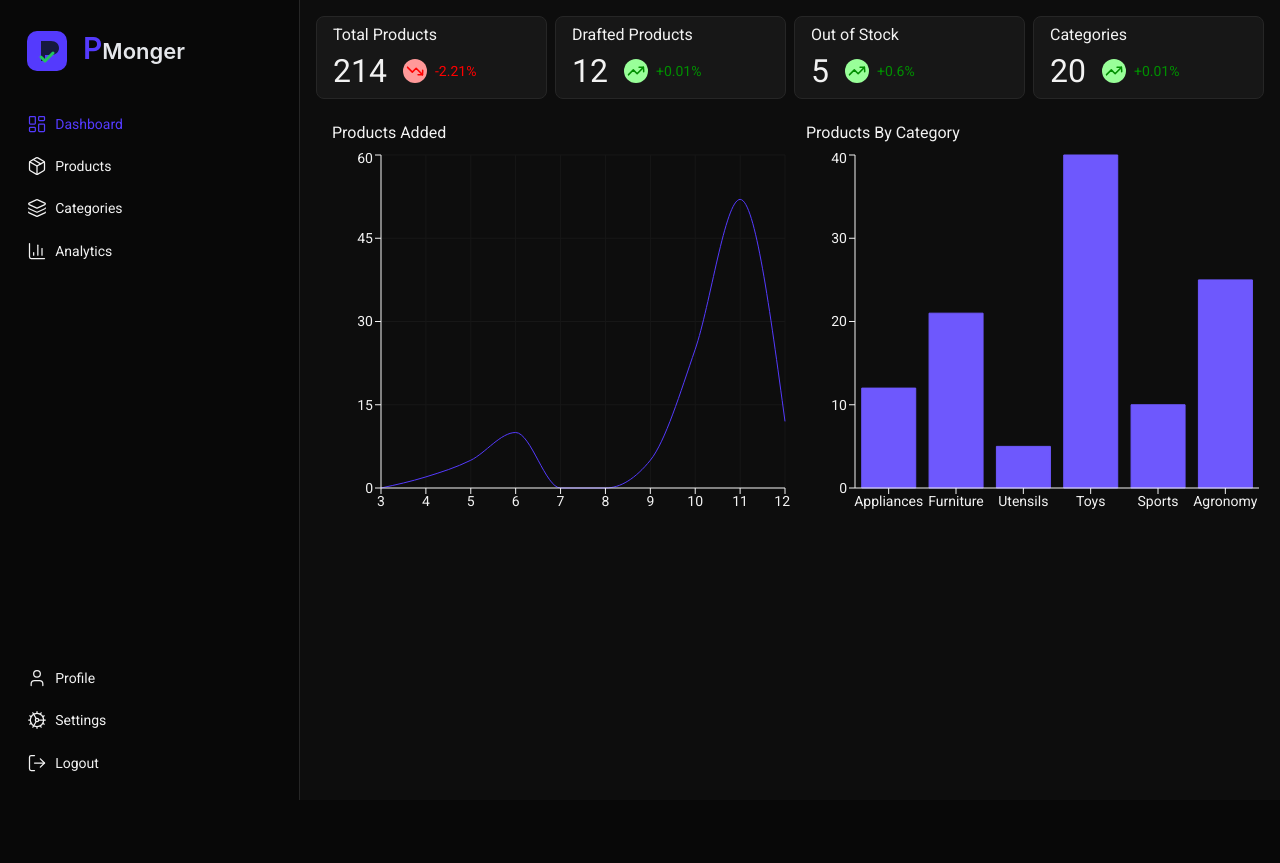
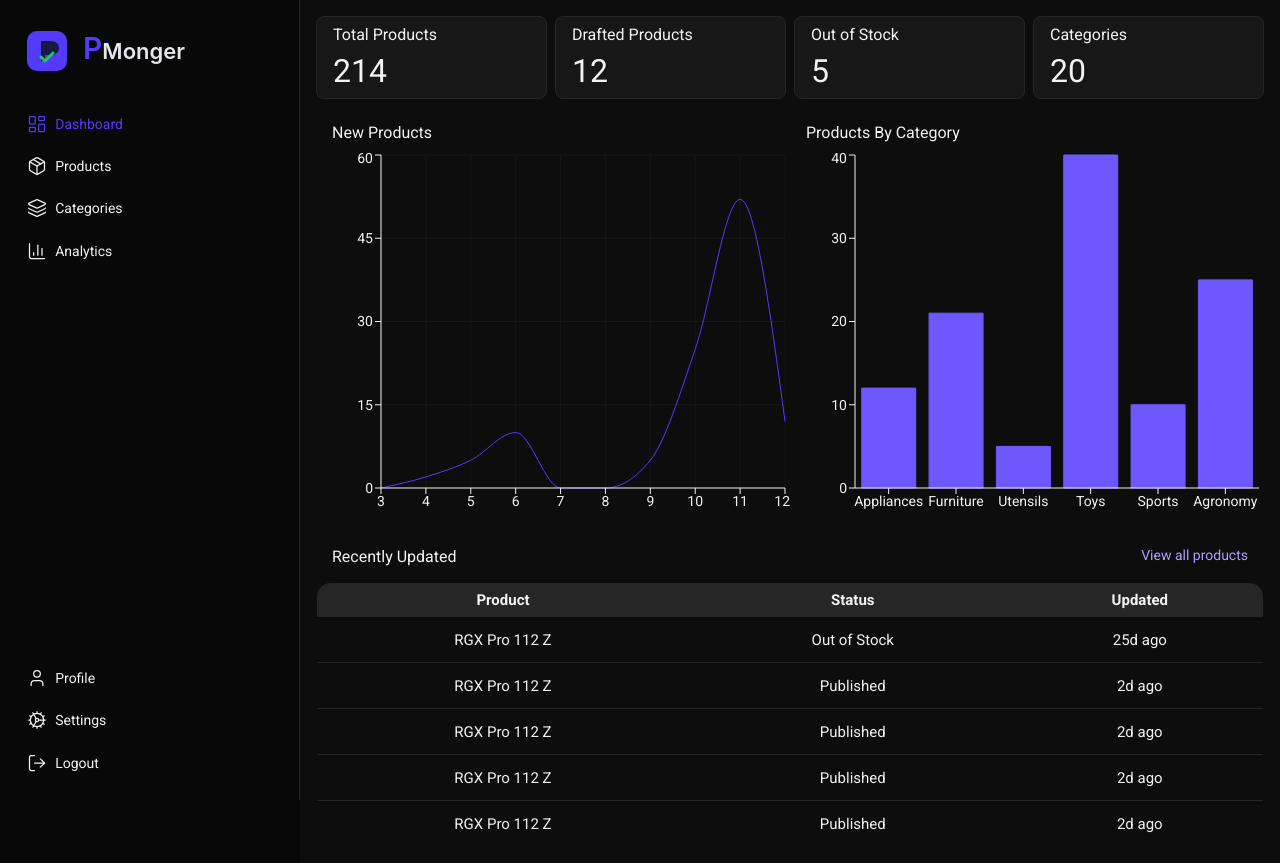
Before and after one commit to Shubham1823L/pmonger, a Next.js app in the folder web/: page /dashboard in a window 1280 px wide. Before the commit the page ends 800 px from the top, so only its background shows below. Built offline with nearby package versions, Linux system fonts and the light colour scheme.

Commit message:
dashboard ui done

```diff
--- a/web/app/(BaseLayout)/dashboard/dashboard.module.css
+++ b/web/app/(BaseLayout)/dashboard/dashboard.module.css
@@ -33,6 +33,7 @@
 
     >span:last-child {
         font-size: 14px;
+        display: none;
     }
 
     >span:first-child {
@@ -53,9 +54,10 @@
 }
 
 /* Chart */
-.charts{
+.charts {
     display: flex;
 }
+
 .chartWrapper {
     min-height: 400px;
     display: flex;
@@ -68,3 +70,70 @@
 .chartHeader {
     padding-inline-start: 1rem;
 }
+
+/* Table */
+.tableWrapper {
+    flex: 1;
+    display: flex;
+    flex-direction: column;
+    gap: 1rem;
+    /* border: 1px solid aqua; */
+
+}
+
+.tableHeader {
+    padding-inline: 1rem;
+    display: flex;
+
+    /* border: 1px solid red; */
+    a {
+        margin-left: auto;
+        font-size: 14px;
+        color: var(--primary-200);
+        transition: all .15s linear;
+
+        &:hover{
+            text-decoration: underline;
+            color: var(--primary-300);
+        }
+        &:active{
+            color: var(--primary-200);
+        }
+    }
+}
+
+.table {
+    border-collapse: collapse;
+    font-size: 15px;
+    height: 265px;
+    border: 1px solid var(--neutral-border);
+    border-radius: 15px;
+    overflow: hidden;
+
+    thead {
+        background-color: var(--neutral-border);
+        border-bottom: 1px solid var(--neutral-border);
+
+    }
+
+
+    tr {
+        border-bottom: 1px solid var(--neutral-border);
+    }
+
+    th {
+        padding: .5em;
+    }
+
+
+    td {
+        padding: .5em 1em;
+        text-align: center;
+
+        a:hover{
+            color: var(--primary-200);
+        }
+    }
+
+
+}
--- a/web/app/(BaseLayout)/dashboard/page.tsx
+++ b/web/app/(BaseLayout)/dashboard/page.tsx
@@ -4,9 +4,10 @@ import { Metadata } from 'next'
 import TopCard from '@/components/Dashboard/TopCard'
 import ProductsByDayChart from '@/components/Dashboard/charts/ProductsByDayChart'
 import ProductsByCategoryChart from '@/components/Dashboard/charts/ProductsByCategoryChart'
+import Link from 'next/link'
 
 export const metadata: Metadata = {
-  title: "Dashboard"
+  title: "Dashboard - PMonger"
 }
 
 const Dashboard = () => {
@@ -48,6 +49,49 @@ const Dashboard = () => {
         <ProductsByCategoryChart data={data2} />
       </div>
 
+      <div className={styles.tableWrapper}>
+        <div className={styles.tableHeader}>
+          <span>Recently Updated</span>
+          <Link href={'/products'}>View all products</Link>
+        </div>
+        <table className={styles.table}>
+          <thead>
+            <tr>
+              <th>Product</th>
+              <th>Status</th>
+              <th>Updated</th>
+            </tr>
+          </thead>
+          <tbody>
+            <tr>
+              <td><Link href={`/products`}>RGX Pro 112 Z</Link></td>
+              <td>Out of Stock</td>
+              <td>25d ago</td>
+            </tr>
+            <tr>
+              <td><Link href={`/products`}>RGX Pro 112 Z</Link></td>
+              <td>Published</td>
+              <td>2d ago</td>
+            </tr>
+            <tr>
+              <td><Link href={`/products`}>RGX Pro 112 Z</Link></td>
+              <td>Published</td>
+              <td>2d ago</td>
+            </tr>
+            <tr>
+              <td><Link href={`/products`}>RGX Pro 112 Z</Link></td>
+              <td>Published</td>
+              <td>2d ago</td>
+            </tr>
+            <tr>
+              <td><Link href={`/products`}>RGX Pro 112 Z</Link></td>
+              <td>Published</td>
+              <td>2d ago</td>
+            </tr>
+          </tbody>
+        </table>
+      </div>
+
 
     </div>
   )
--- a/web/app/globals.css
+++ b/web/app/globals.css
@@ -94,6 +94,7 @@ body {
     color: var(--font-neutral);
     display: flex;
     max-width: 1920px;
+    margin: auto;
 }
 
 main {
--- a/web/components/Dashboard/charts/ProductsByCategoryChart.tsx
+++ b/web/components/Dashboard/charts/ProductsByCategoryChart.tsx
@@ -20,7 +20,7 @@ const ProductsByCategoryChart = ({ data }: ProductsByCategoryChartProps) => {
                     <XAxis dataKey={'category'} stroke='var(--font-neutral)' fontSize={14} />
                     <YAxis dataKey={'value'} stroke='var(--font-neutral)' fontSize={14} />
                     <Tooltip cursor={{ fill: 'var(--neutral-hover)' }} />
-                    <Bar fill='var(--primary-300)' dataKey='value' type={'monotone'} name='Products Added' stroke='var(--primary-300)' />
+                    <Bar fill='var(--primary-300)' dataKey='value' type={'monotone'} name='Products' stroke='var(--primary-300)' />
                 </BarChart>
             </ResponsiveContainer>
         </div>
--- a/web/components/Dashboard/charts/ProductsByDayChart.tsx
+++ b/web/components/Dashboard/charts/ProductsByDayChart.tsx
@@ -12,7 +12,7 @@ const ProductsByDayChart = ({ data }: ProductsByDayChartProps) => {
     return (
         <div className={styles.chartWrapper}>
             <div className={styles.chartHeader}>
-                <p className={styles.charTitle}>Products Added</p>
+                <p className={styles.charTitle}>New Products</p>
             </div>
 
             <ResponsiveContainer width={'100%'} minHeight={300} >
```
